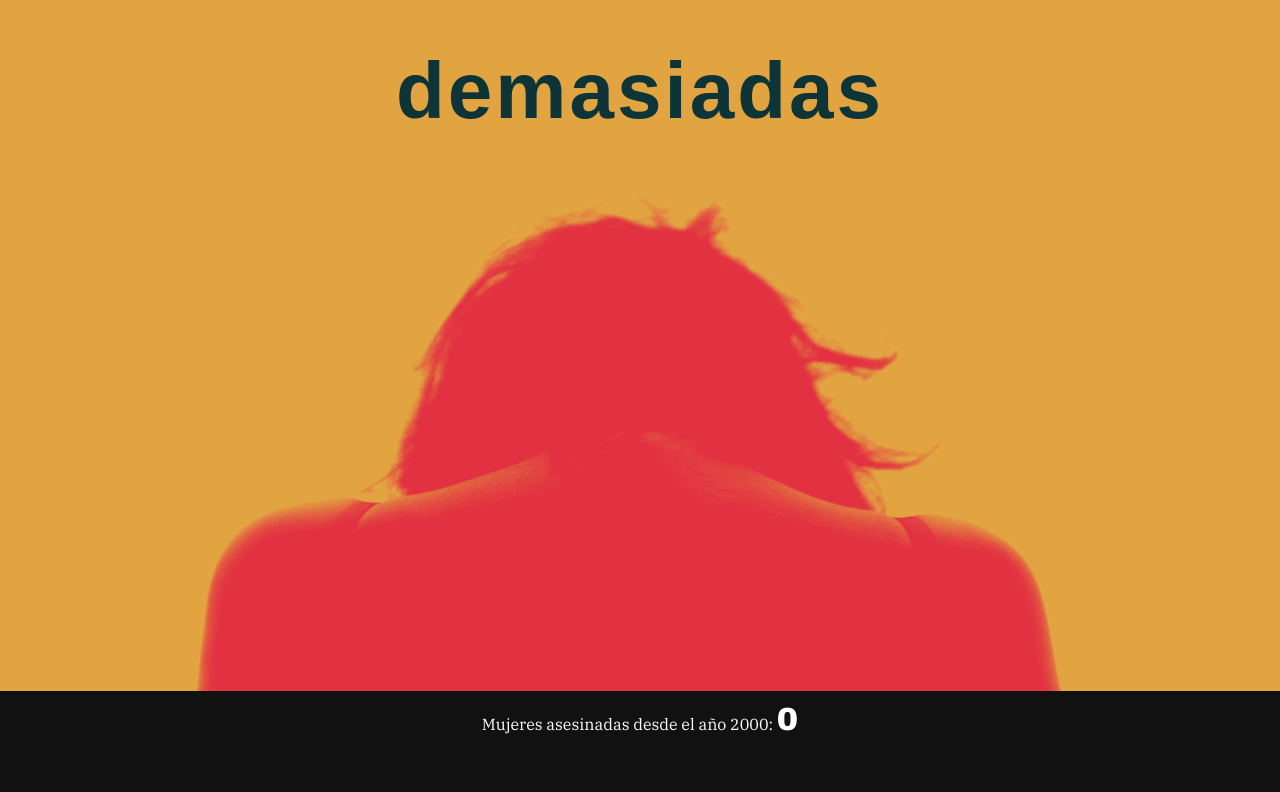
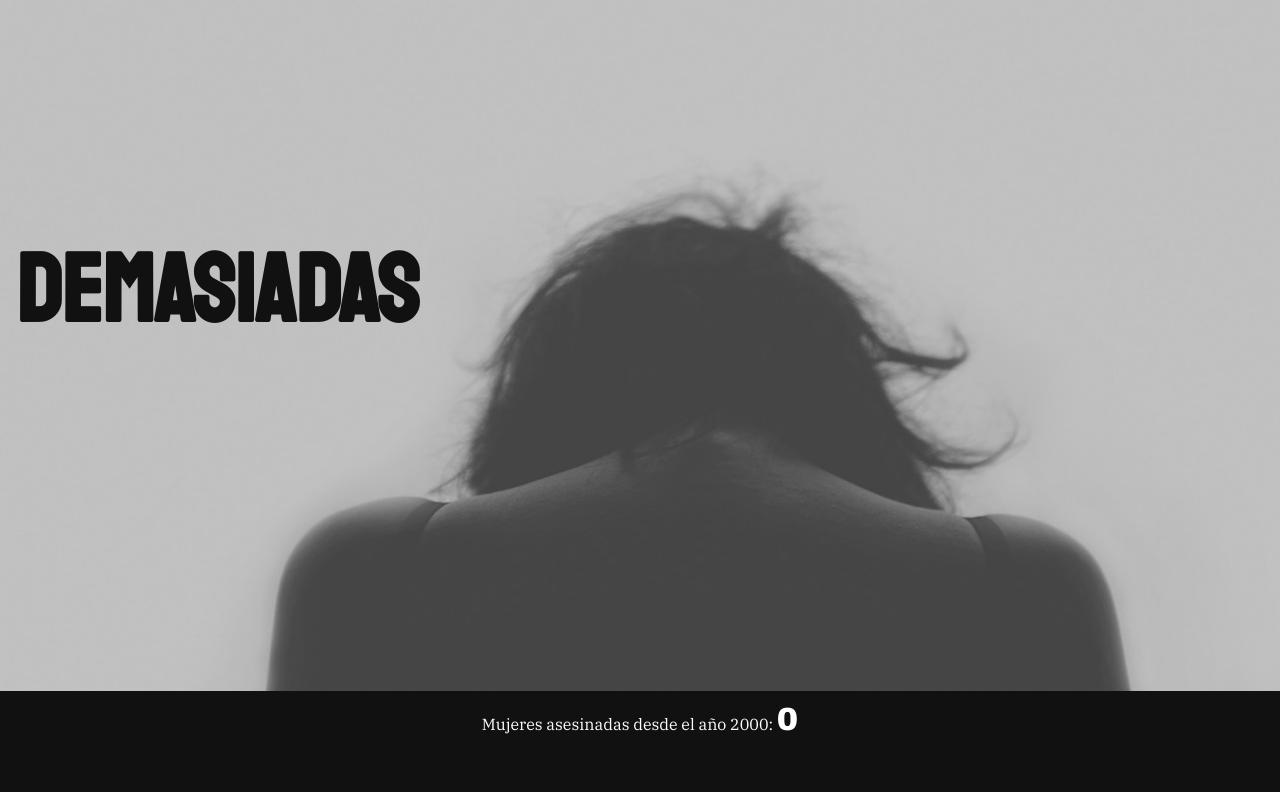
Before and after one commit to jorgeatgu/demasiadas, a website: page index.html in a window 1280 px wide. Shown: the part 109-901 px from the top of the page. Drawn offline with nearby package versions, Linux system fonts and the light colour scheme; a script that the page names is missing; a web font is replaced by a local one.

Commit message:
update styles

```diff
--- a/index.html
+++ b/index.html
@@ -8,14 +8,11 @@
     <meta name="description" content="Una visualización de datos sobre la violencia de género">
     <meta name="viewport" content="width=device-width, initial-scale=1">
     <link rel="stylesheet" type="text/css" href="css/styles.css">
-    <link href="https://fonts.googleapis.com/css?family=IBM+Plex+Serif:400,700|Notable|Archivo+Black " rel="stylesheet">
+    <link href="https://fonts.googleapis.com/css?family=IBM+Plex+Serif:400,700|Staatliches|Archivo+Black&display=swap" rel="stylesheet">
 </head>
 
 <body>
     <section class="header">
-        <div class="blend-container">
-            <img class="blend-image" src="img/header.jpg">
-        </div>
         <h1 class="header-title">demasiadas</h1>
     </section>
     <section class="container-scroll">
--- a/src/css/_variables.css
+++ b/src/css/_variables.css
@@ -8,7 +8,7 @@
     --purple-light: #DEB9EC;
     --redstep: #DF3445;
     --yellowalpha: rgba(250, 201, 47, .8);
-    --title: 'Notable', sans-serif;
+    --title: 'Staatliches', cursive;
     --text: 'IBM Plex Serif', serif;
     --number: 'Archivo Black', sans-serif;
     --fondoproyectos: #0c1e44;
--- a/src/css/styles.css
+++ b/src/css/styles.css
@@ -17,7 +17,6 @@ body {
 
 .header {
     height: 90vh;
-    background: linear-gradient(170deg, var(--purple) 40%, var(--black) 100%);
     position: relative;
     background-image: url(../img/header.jpg);
     -webkit-background-size: cover;
@@ -28,11 +27,10 @@ body {
 .header-title {
     font-size: 2rem;
     font-family: var(--title);
-    color: #0d3538;
+    color: var(--black);
     position: absolute;
-    letter-spacing: 3px;
     margin: 0;
-    top: 25%;
+    top: 50%;
     left: 50%;
     transform: translate(-50%, -50%);
 }
@@ -119,37 +117,6 @@ body {
     background-color: var(--black);
 }
 
-.blend-container {
-    position: relative;
-    overflow: hidden;
-    width: 100%;
-    height: 100%;
-    background-color: #FCA300;
-
-    &:after {
-        content: '';
-        position: absolute;
-        width: 100%;
-        height: 100%;
-        top: 0;
-        left: 0;
-        transition: all ease-in-out .5s;
-        background-color: #e23241;
-        mix-blend-mode: lighten;
-    }
-}
-
-.blend-image {
-    mix-blend-mode: darken;
-    -webkit-filter: grayscale(100%) contrast(1.5);
-    filter: grayscale(100%) contrast(1.5);
-    width: 100%;
-    height: 100%;
-    object-fit: cover;
-    display: block;
-    transition: all ease-in-out .5s;
-}
-
 @media only screen and (min-width: 48rem) {
 
     .header-title {
@@ -187,7 +154,8 @@ body {
 @media only screen and (min-width: 60rem) {
 
     .header-title {
-        font-size: 5rem;
+        font-size: 6rem;
+        left: 17%;
     }
 
 }
```
Also changed, not shown: css/styles.css, 1 other file.
